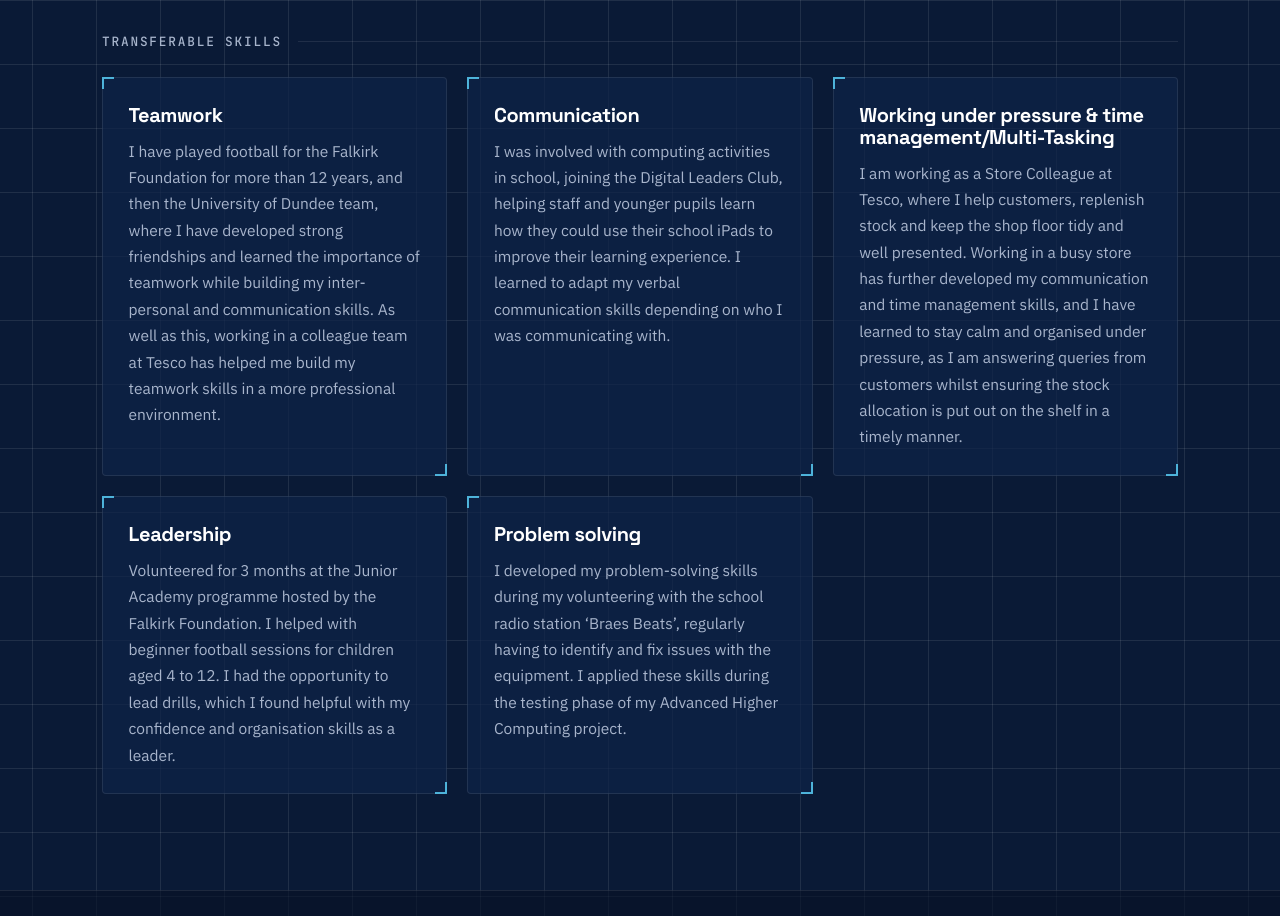
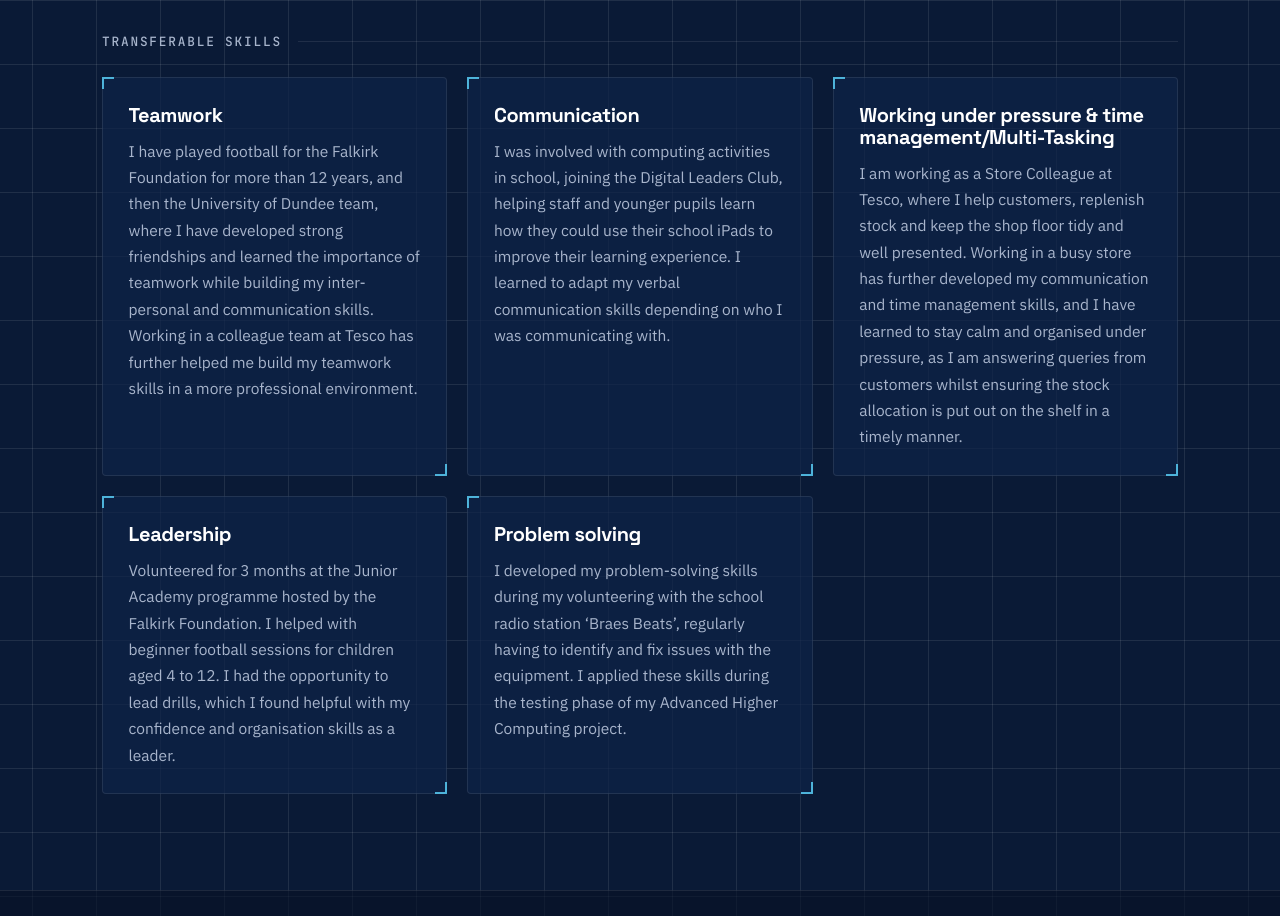
Before and after one commit to CameronHudson7/cameronhudson7.github.io, a plain HTML site: page skills.html in a window 1280 px wide. Shown: the part 1280-2196 px from the top of the page. Drawn offline with Linux system fonts and the light colour scheme.

Commit message:
Add files via upload

```diff
--- a/skills.html
+++ b/skills.html
@@ -154,7 +154,7 @@
           <div class="examples">
           <article class="panel example rise">
             <h3>Teamwork</h3>
-            <p>I have played football for the Falkirk Foundation for more than 12 years, and then the University of Dundee team, where I have developed strong friendships and learned the importance of teamwork while building my inter-personal and communication skills. As well as this, working in a colleague team at Tesco has helped me build my teamwork skills in a more professional environment.</p>
+            <p>I have played football for the Falkirk Foundation for more than 12 years, and then the University of Dundee team, where I have developed strong friendships and learned the importance of teamwork while building my inter-personal and communication skills. Working in a colleague team at Tesco has further helped me build my teamwork skills in a more professional environment.</p>
           </article>
           <article class="panel example rise">
             <h3>Communication</h3>
```
